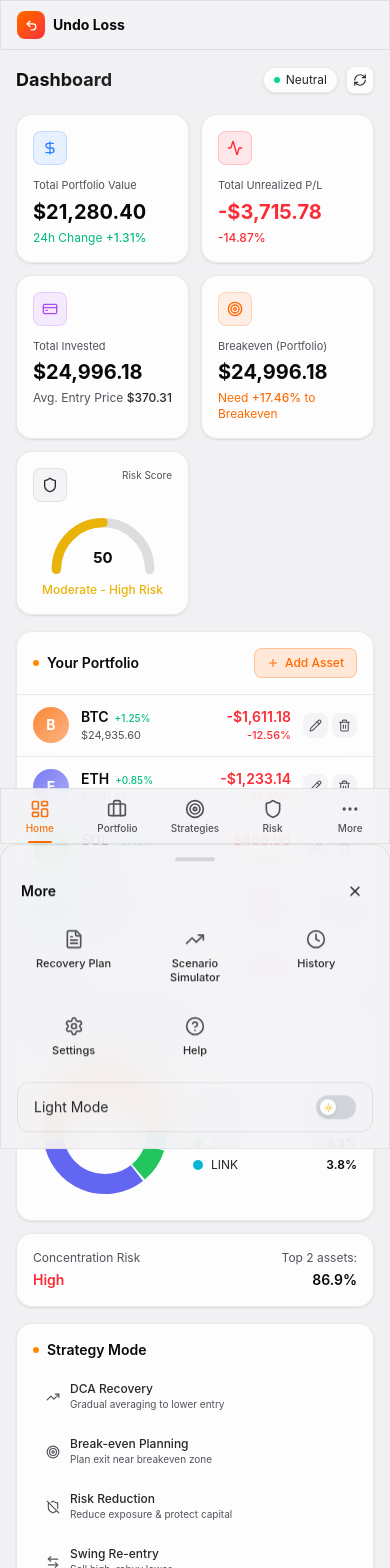
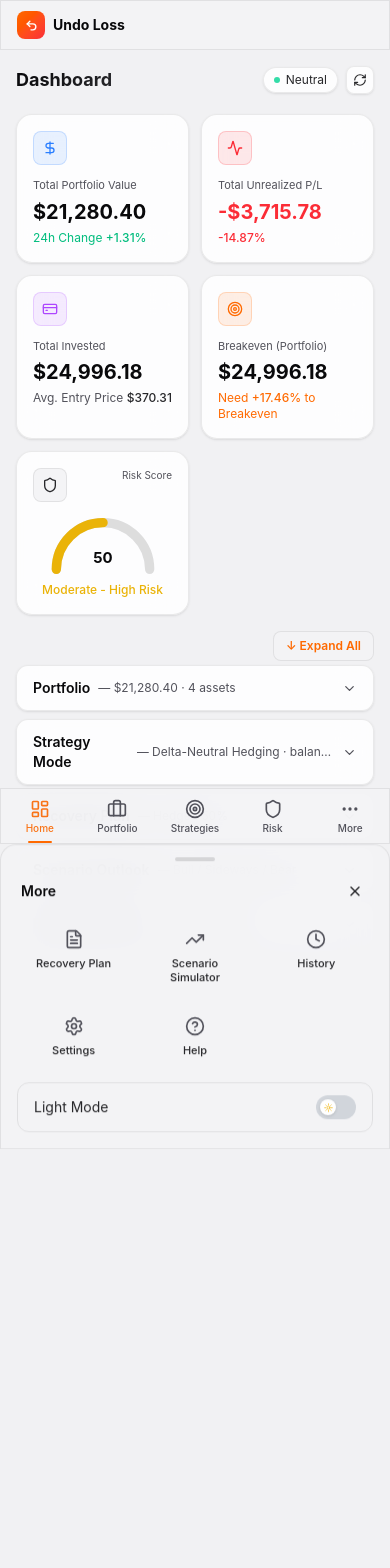
Before and after one commit to Claudecode31st/undoloss, a Next.js app: page /dashboard in a window 390 px wide. Shown: the top 1568 px of the page. After the commit the page ends 1043 px from the top, so only its background shows below. Built offline with nearby package versions, Linux system fonts and the light colour scheme.

Commit message:
Mobile dashboard: collapsible sections, Expand/Collapse All, Recovery Plan & Scenario added

```diff
--- a/app/(app)/dashboard/page.tsx
+++ b/app/(app)/dashboard/page.tsx
@@ -1,5 +1,6 @@
 'use client';
 import { useState, useEffect, useCallback } from 'react';
+import { ChevronDown } from 'lucide-react';
 import Header from '@/components/layout/Header';
 import StatsCards from '@/components/dashboard/StatsCards';
 import PortfolioTable from '@/components/dashboard/PortfolioTable';
@@ -10,14 +11,44 @@ import RecoveryPlanCard from '@/components/dashboard/RecoveryPlanCard';
 import ScenarioOutlook from '@/components/dashboard/ScenarioOutlook';
 import BehavioralGuard from '@/components/dashboard/BehavioralGuard';
 import AssetModal from '@/components/modals/AssetModal';
-import { CryptoAsset, Portfolio } from '@/lib/types';
+import { CryptoAsset, Portfolio, StrategyMode as TStrategyMode, RiskMode } from '@/lib/types';
 import { loadPortfolio, savePortfolio } from '@/lib/storage';
-import { calcPortfolioStats, calcAllocation, calcRiskScore } from '@/lib/calculations';
+import { calcPortfolioStats, calcAllocation, calcRiskScore, fmtCurrency } from '@/lib/calculations';
 import { generateStrategyResult } from '@/lib/strategies';
 import { generateScenarios } from '@/lib/scenarios';
 import { analyzeBehavior } from '@/lib/behavioral';
 import { fetchPrices } from '@/lib/coingecko';
 
+/* ── Mobile collapsible section ──────────────────────────────── */
+function MobileSection({
+  title, preview, open, onToggle, children,
+}: {
+  title: string; preview: string;
+  open: boolean; onToggle: () => void; children: React.ReactNode;
+}) {
+  return (
+    <div>
+      <button
+        onClick={onToggle}
+        className="w-full flex items-center justify-between px-4 py-3 rounded-xl glass text-left"
+        style={{ border: '1px solid var(--border)' }}
+      >
+        <div className="min-w-0 flex items-center gap-2">
+          <span className="text-sm font-semibold t-1">{title}</span>
+          {!open && <span className="text-xs t-3 truncate">— {preview}</span>}
+        </div>
+        <ChevronDown
+          size={15}
+          className="t-3 flex-shrink-0 ml-2 transition-transform duration-200"
+          style={{ transform: open ? 'rotate(180deg)' : 'rotate(0deg)' }}
+        />
+      </button>
+      {open && <div className="mt-2">{children}</div>}
+    </div>
+  );
+}
+
+/* ── Page ────────────────────────────────────────────────────── */
 export default function Dashboard() {
   const [portfolio, setPortfolio] = useState<Portfolio | null>(null);
   const [modalOpen, setModalOpen] = useState(false);
@@ -25,19 +56,23 @@ export default function Dashboard() {
   const [refreshing, setRefreshing] = useState(false);
   const [lastUpdated, setLastUpdated] = useState<string>(new Date().toISOString());
 
-  // Load from storage on mount
+  const KEYS = ['portfolio', 'strategy', 'recovery', 'scenario', 'behavioral'] as const;
+  type Key = typeof KEYS[number];
+  const [open, setOpen] = useState<Record<Key, boolean>>({
+    portfolio: false, strategy: false, recovery: false, scenario: false, behavioral: false,
+  });
+
+  const allOpen = KEYS.every((k) => open[k]);
+  const toggle = (k: Key) => setOpen((p) => ({ ...p, [k]: !p[k] }));
+  const setAll = (val: boolean) => setOpen(Object.fromEntries(KEYS.map((k) => [k, val])) as Record<Key, boolean>);
+
   useEffect(() => {
     const p = loadPortfolio();
     setPortfolio(p);
     setLastUpdated(p.lastUpdated);
   }, []);
 
-  // Persist on change
-  useEffect(() => {
-    if (portfolio) {
-      savePortfolio(portfolio);
-    }
-  }, [portfolio]);
+  useEffect(() => { if (portfolio) savePortfolio(portfolio); }, [portfolio]);
 
   const refreshPrices = useCallback(async () => {
     if (!portfolio) return;
@@ -57,60 +92,64 @@ export default function Dashboard() {
         };
       });
       setLastUpdated(new Date().toISOString());
-    } catch {
-      // silently fail — keep existing prices
-    } finally {
-      setRefreshing(false);
-    }
+    } catch { /* keep existing */ }
+    finally { setRefreshing(false); }
   }, [portfolio]);
 
-  // Auto-refresh every 60s
   useEffect(() => {
     const interval = setInterval(refreshPrices, 60_000);
     return () => clearInterval(interval);
   }, [refreshPrices]);
 
   if (!portfolio) {
-    return (
-      <div className="flex items-center justify-center min-h-screen">
-        <div className="text-zinc-500 text-sm">Loading...</div>
-      </div>
-    );
+    return <div className="flex items-center justify-center min-h-screen"><div className="t-3 text-sm">Loading...</div></div>;
   }
 
-  const stats = calcPortfolioStats(portfolio.assets);
-  const allocation = calcAllocation(portfolio.assets);
-  const risk = calcRiskScore(portfolio.assets);
+  const stats         = calcPortfolioStats(portfolio.assets);
+  const allocation    = calcAllocation(portfolio.assets);
+  const risk          = calcRiskScore(portfolio.assets);
   const strategyResult = generateStrategyResult(portfolio.assets, portfolio.strategy, portfolio.riskMode, portfolio.hedgeRatio);
-  const scenarios = generateScenarios(portfolio.assets);
-  const warnings = analyzeBehavior(portfolio.assets);
+  const scenarios     = generateScenarios(portfolio.assets);
+  const warnings      = analyzeBehavior(portfolio.assets);
 
-  const handleAddAsset = () => {
-    setEditAsset(null);
-    setModalOpen(true);
+  const handleAddAsset    = () => { setEditAsset(null); setModalOpen(true); };
+  const handleEditAsset   = (a: CryptoAsset) => { setEditAsset(a); setModalOpen(true); };
+  const handleDeleteAsset = (id: string) => setPortfolio((p) => p ? { ...p, assets: p.assets.filter((a) => a.id !== id) } : p);
+  const handleSaveAsset   = (asset: CryptoAsset) => setPortfolio((p) => {
+    if (!p) return p;
+    const exists = p.assets.find((a) => a.id === asset.id);
+    return { ...p, assets: exists ? p.assets.map((a) => a.id === asset.id ? asset : a) : [...p.assets, asset] };
+  });
+
+  const previews: Record<Key, string> = {
+    portfolio:  `${fmtCurrency(stats.totalValue)} · ${portfolio.assets.length} assets`,
+    strategy:   `${strategyResult.name} · ${portfolio.riskMode}`,
+    recovery:   `${strategyResult.hedgeStatus}`,
+    scenario:   'Bull / Sideways / Bear',
+    behavioral: `${warnings.length} risk signals`,
   };
 
-  const handleEditAsset = (asset: CryptoAsset) => {
-    setEditAsset(asset);
-    setModalOpen(true);
-  };
-
-  const handleDeleteAsset = (id: string) => {
-    setPortfolio((prev) => prev ? { ...prev, assets: prev.assets.filter((a) => a.id !== id) } : prev);
-  };
-
-  const handleSaveAsset = (asset: CryptoAsset) => {
-    setPortfolio((prev) => {
-      if (!prev) return prev;
-      const existing = prev.assets.find((a) => a.id === asset.id);
-      return {
-        ...prev,
-        assets: existing
-          ? prev.assets.map((a) => (a.id === asset.id ? asset : a))
-          : [...prev.assets, asset],
-      };
-    });
-  };
+  // Shared components
+  const portfolioTable = (
+    <PortfolioTable assets={portfolio.assets} onAdd={handleAddAsset} onEdit={handleEditAsset} onDelete={handleDeleteAsset} />
+  );
+  const strategyMode = (
+    <StrategyMode
+      strategy={portfolio.strategy}
+      riskMode={portfolio.riskMode}
+      onStrategyChange={(s: TStrategyMode) => setPortfolio((p) => p ? { ...p, strategy: s } : p)}
+      onRiskModeChange={(r: RiskMode) => setPortfolio((p) => p ? { ...p, riskMode: r } : p)}
+    />
+  );
+  const recoveryPlan = (
+    <RecoveryPlanCard
+      result={strategyResult}
+      hedgeRatio={portfolio.hedgeRatio}
+      onHedgeChange={(ratio) => setPortfolio((p) => p ? { ...p, hedgeRatio: ratio } : p)}
+    />
+  );
+  const scenarioOutlook = <ScenarioOutlook scenarios={scenarios} />;
+  const behavioralGuard = <BehavioralGuard warnings={warnings} />;
 
   return (
     <>
@@ -122,49 +161,68 @@ export default function Dashboard() {
         refreshing={refreshing}
       />
 
-      {/* Stats row */}
+      {/* Stats — always visible on all screen sizes */}
       <StatsCards stats={stats} risk={risk} />
 
-      {/* Middle row: portfolio table + allocation */}
-      <div className="grid grid-cols-1 md:grid-cols-3 gap-4 mb-4">
-        <div className="md:col-span-2">
-          <PortfolioTable
-            assets={portfolio.assets}
-            onAdd={handleAddAsset}
-            onEdit={handleEditAsset}
-            onDelete={handleDeleteAsset}
-          />
+      {/* ── MOBILE layout ── */}
+      <div className="md:hidden space-y-2 mt-3">
+        {/* Expand / Collapse All */}
+        <div className="flex justify-end mb-1">
+          <button
+            onClick={() => setAll(!allOpen)}
+            className="text-xs font-semibold px-3 py-1.5 rounded-lg transition-colors text-orange-500 hover:text-orange-400"
+            style={{ border: '1px solid var(--border)', background: 'var(--surface-deep)' }}
+          >
+            {allOpen ? '↑ Collapse All' : '↓ Expand All'}
+          </button>
         </div>
-        <div className="md:col-span-1 flex flex-col gap-3">
-          <PortfolioAllocation allocation={allocation} />
-          <ConcentrationRisk risk={risk} />
-        </div>
+
+        <MobileSection title="Portfolio" preview={previews.portfolio} open={open.portfolio} onToggle={() => toggle('portfolio')}>
+          <div className="space-y-3">
+            {portfolioTable}
+            <PortfolioAllocation allocation={allocation} />
+            <ConcentrationRisk risk={risk} />
+          </div>
+        </MobileSection>
+
+        <MobileSection title="Strategy Mode" preview={previews.strategy} open={open.strategy} onToggle={() => toggle('strategy')}>
+          {strategyMode}
+        </MobileSection>
+
+        <MobileSection title="Recovery Plan" preview={previews.recovery} open={open.recovery} onToggle={() => toggle('recovery')}>
+          {recoveryPlan}
+        </MobileSection>
+
+        <MobileSection title="Scenario Outlook" preview={previews.scenario} open={open.scenario} onToggle={() => toggle('scenario')}>
+          {scenarioOutlook}
+        </MobileSection>
+
+        <MobileSection title="Behavioral Guard" preview={previews.behavioral} open={open.behavioral} onToggle={() => toggle('behavioral')}>
+          {behavioralGuard}
+        </MobileSection>
       </div>
 
-      {/* Bottom row: strategy + recovery plan + scenario */}
-      <div className="grid grid-cols-1 md:grid-cols-3 gap-4 mb-4">
-        <div>
-          <StrategyMode
-            strategy={portfolio.strategy}
-            riskMode={portfolio.riskMode}
-            onStrategyChange={(s) => setPortfolio((p) => p ? { ...p, strategy: s } : p)}
-            onRiskModeChange={(r) => setPortfolio((p) => p ? { ...p, riskMode: r } : p)}
-          />
+      {/* ── DESKTOP layout ── */}
+      <div className="hidden md:block">
+        {/* Row 1: portfolio table + allocation */}
+        <div className="grid grid-cols-1 md:grid-cols-3 gap-4 mb-4 mt-4">
+          <div className="md:col-span-2">{portfolioTable}</div>
+          <div className="md:col-span-1 flex flex-col gap-3">
+            <PortfolioAllocation allocation={allocation} />
+            <ConcentrationRisk risk={risk} />
+          </div>
         </div>
-        <div>
-          <RecoveryPlanCard
-            result={strategyResult}
-            hedgeRatio={portfolio.hedgeRatio}
-            onHedgeChange={(ratio) => setPortfolio((p) => p ? { ...p, hedgeRatio: ratio } : p)}
-          />
+
+        {/* Row 2: strategy + recovery + scenario */}
+        <div className="grid grid-cols-1 md:grid-cols-3 gap-4 mb-4">
+          <div>{strategyMode}</div>
+          <div>{recoveryPlan}</div>
+          <div>{scenarioOutlook}</div>
         </div>
-        <div>
-          <ScenarioOutlook scenarios={scenarios} />
-        </div>
+
+        {/* Row 3: behavioral guard */}
+        {behavioralGuard}
       </div>
-
-      {/* Behavioral guard bar */}
-      <BehavioralGuard warnings={warnings} />
 
       <AssetModal
         open={modalOpen}
```
